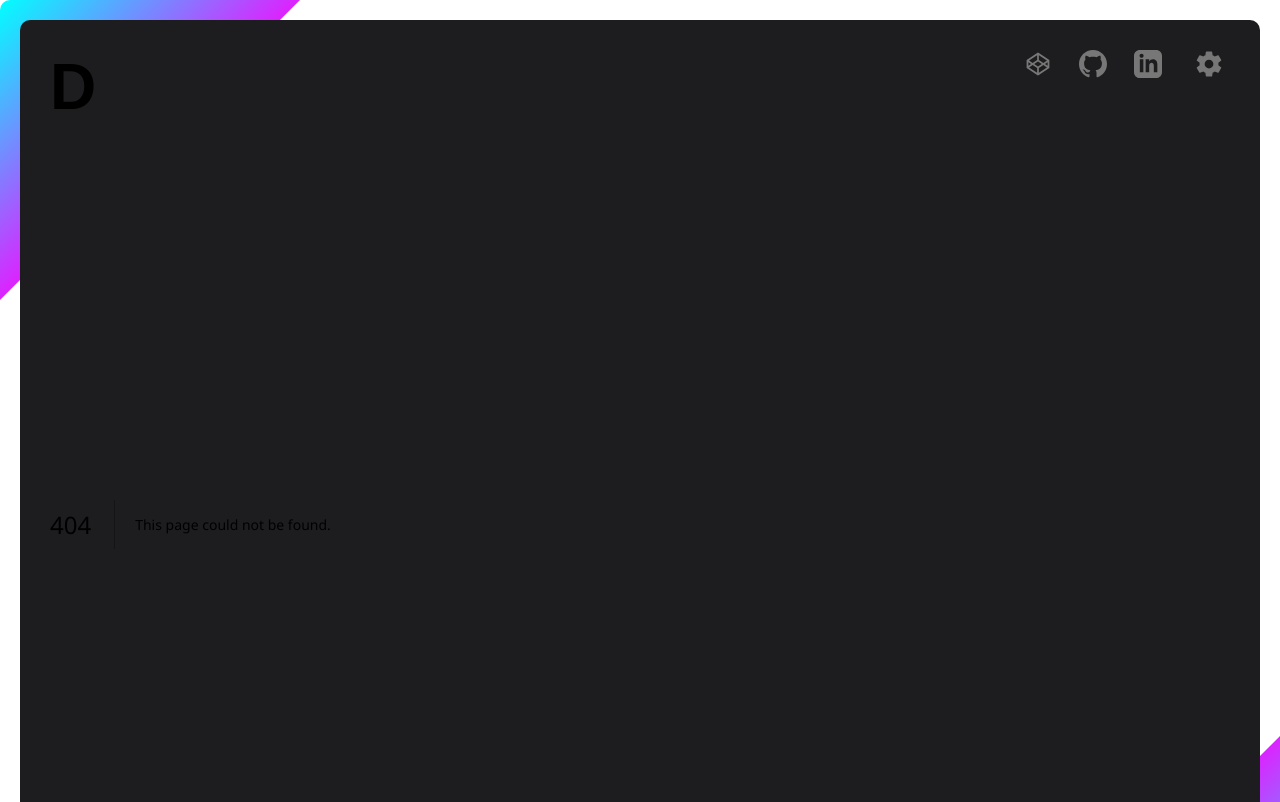
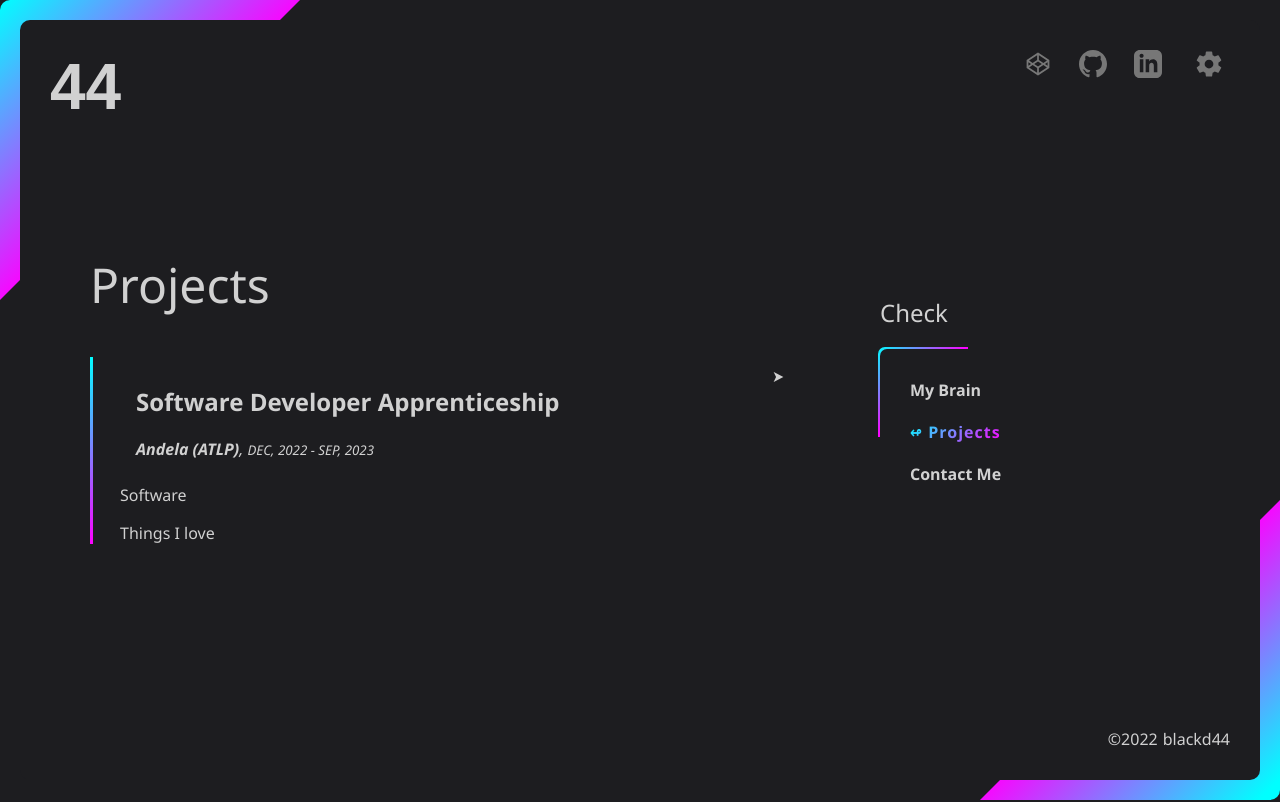
Before and after one commit to blackd44/portfolio, a Next.js app: page /projects in a window 1280 px wide. Before the commit this address had no page. Shown: the top 802 px of the page. Built offline with nearby package versions, Linux system fonts and the light colour scheme.

Commit message:
second commit

```diff
--- /dev/null
+++ b/src/app/(links)/projects/page.tsx
@@ -0,0 +1,51 @@
+import Accordion from "@/components/accordion";
+
+export default function Projects() {
+  return (
+    <>
+      <h2>
+        <span data-cursor-filter="invert(1)" data-cursor-size="3.5rem">
+          Projects
+        </span>
+      </h2>
+      <div>
+        <Accordion
+          title={
+            <>
+              <h2>Software Developer Apprenticeship</h2>
+              <em>
+                <b>Andela (ATLP)</b>, <small>DEC, 2022 - SEP, 2023</small>
+              </em>
+            </>
+          }
+        >
+          <div>
+            Throughout this Apprenticeship, I actively and passionately
+            contributed to a range of challenging projects, thereby gaining
+            invaluable hands-on experience.
+            <ul>
+              <li>
+                This experience was a testament to my ability to seamlessly
+                integrate into a dynamic development team, demonstrating not
+                only my technical prowess but also my aptitude for effective
+                collaboration.
+              </li>
+              <li>
+                Collaborated with the product team to understand requirements
+                and fix issues.
+              </li>
+              <li>
+                Solved problems using the latest in web technologies includes
+                typescript, ReactJs, GraphQL, PostgreSQL, unit testing, and
+                skills in HTML5/CSS3.
+              </li>
+              <li>Designing and implementing the designs</li>
+            </ul>
+          </div>
+        </Accordion>
+        <p>Software</p>
+        <p>Things I love</p>
+      </div>
+    </>
+  );
+}
--- a/src/app/page.tsx
+++ b/src/app/page.tsx
@@ -4,18 +4,18 @@ export default function Home() {
   return (
     <Content>
       <h1>
-        <span data-cursor-filter="invert(1)" data-cursor-size="40px">
+        <span data-cursor-filter="invert(1)" data-cursor-size="4rem">
           GREETINGS
         </span>
       </h1>
       <div>
-        <p data-cursor-filter="invert(1)" data-cursor-size="30px">
+        <p data-cursor-filter="invert(1)" data-cursor-size="1.5rem">
           My name is Benn Dalton IRADUKUNDA DUSHIMIMANA but call me Benn Dalton,
           I&apos;m a front-end developer based in Kigali, Rwanda. I have
           developed many types of front-ends from well known platforms, that was
           a joke, I designed my own projects.
         </p>
-        <p data-cursor-filter="invert(1)" data-cursor-size="30px">
+        <p data-cursor-filter="invert(1)" data-cursor-size="1.5rem">
           I&apos;m passionate about... wait you don&apos;t know, check in my
           brain.
         </p>
--- /dev/null
+++ b/src/components/accordion/index.tsx
@@ -0,0 +1,26 @@
+import { ReactNode, useId } from "react";
+import css from "./style.module.scss";
+
+type ItemProps = {
+  children?: ReactNode;
+  to?: string;
+  onClick?: React.MouseEventHandler<HTMLElement>;
+};
+
+type AccProps = ItemProps & {
+  title?: ReactNode | string;
+};
+
+export default function Accordion({ title, children, onClick }: AccProps) {
+  const id = useId();
+
+  return (
+    <div className={`${css.box}`}>
+      <input type="checkbox" id={id} />
+      <label htmlFor={id} onClick={onClick}>
+        <div>{title}</div>
+      </label>
+      <div className={css.content}>{children}</div>
+    </div>
+  );
+}
--- /dev/null
+++ b/src/components/accordion/style.module.scss
@@ -0,0 +1,94 @@
+.box {
+  --link-back: color-mix(
+    in oklab,
+    color-mix(
+      in oklab,
+      rgb(var(--active-rgb), 1) 5%,
+      rgb(var(--background-rgb), 1) 25%
+    ),
+    rgb(var(--foreground-rgb), 1) 5%
+  );
+  --back: rgb(var(--foreground-rgb), 0.06);
+  --back-hover: rgb(var(--background-rgb), 0.1);
+  --radius: 0.5rem;
+  --gap: 0.2rem;
+
+  background-color: var(--back);
+
+  position: relative;
+  contain: content;
+
+  display: flex;
+  flex-direction: column;
+  border-radius: var(--gap);
+
+  a label,
+  a .label,
+  .content a.item {
+    background-color: var(--link-back);
+
+    &:hover {
+      background-color: var(--back-hover);
+    }
+  }
+
+  label,
+  .label {
+    --rotate: 0deg;
+
+    display: flex;
+    justify-content: space-between;
+
+    background-color: var(--back);
+
+    padding: var(--radius) 1rem;
+
+    &::after {
+      rotate: var(--rotate);
+      transition: rotate 0.1s ease;
+    }
+
+    &:hover {
+      background-color: color-mix(
+        in oklab,
+        var(--back-hover) 100%,
+        rgb(var(--foreground-rgb), 1) 12%
+      );
+    }
+  }
+
+  .content {
+    max-height: 0;
+    transition: 0.1s ease;
+  }
+
+  > input {
+    position: absolute;
+    width: 0;
+    height: 0;
+    opacity: 0;
+
+    ~ label::after {
+      content: "➤";
+    }
+
+    &:checked {
+      ~ label {
+        --rotate: 90deg;
+      }
+
+      ~ .content {
+        max-height: 20rem;
+      }
+    }
+  }
+
+  .item {
+    display: block;
+    padding: var(--radius) 1rem;
+
+    &:hover {
+      background-color: var(--back-hover);
+    }
+  }
+}
--- a/src/components/content/links.tsx
+++ b/src/components/content/links.tsx
@@ -1,8 +1,29 @@
-"use client"
+"use client";
 
 import Link from "next/link";
 import { usePathname } from "next/navigation";
-import React from "react";
+import { ReactNode } from "react";
+
+type prop = {
+  href: string;
+  children?: ReactNode;
+};
+export function NavLink({ href = "", children }: prop) {
+  const pathname = usePathname();
+
+  return (
+    <Link
+      href={pathname == href ? "/" : href}
+      className={
+        (pathname == href ? "active" : "") +
+        " " +
+        (pathname.includes(href) ? "inside" : "")
+      }
+    >
+      <span>{children}</span>
+    </Link>
+  );
+}
 
 export default function ContentLinks() {
   const pathname = usePathname();
@@ -11,33 +32,13 @@ export default function ContentLinks() {
     <div className="mine-content">
       <div className="mine-content-inner">
         <div>
-          <Link
-            href={pathname == "/brain" ? "/" : "/brain"}
-            className={
-              (pathname == "/brain" ? "active" : "") +
-              " " +
-              (pathname.includes("/brain") ? "inside" : "")
-            }
-          >
-            <span>my brain</span>
-          </Link>
+          <NavLink href="/brain">my brain</NavLink>
         </div>
         <div>
-          <Link href="">
-            <span>my Achievements</span>
-          </Link>
+          <NavLink href="/projects">Projects</NavLink>
         </div>
         <div>
-          <Link
-            href={pathname == "/contact" ? "/" : "/contact"}
-            className={
-              (pathname == "/contact" ? "active" : "") +
-              " " +
-              (pathname.includes("/contact") ? "inside" : "")
-            }
-          >
-            <span>contact me</span>
-          </Link>
+          <NavLink href="/contact">contact me</NavLink>
         </div>
       </div>
     </div>
--- /dev/null
+++ b/src/components/form/style.module.scss
@@ -0,0 +1,63 @@
+@import "../../style/mixin.scss";
+
+.box {
+  margin-bottom: 1.5rem;
+
+  > label {
+    @include flexColumns;
+    position: relative;
+    padding: 0 0 10px;
+    min-height: 40px;
+    height: fit-content;
+    border-bottom: 2px solid currentColor;
+
+    > span {
+      display: inline-block;
+      width: 100%;
+      background: var(--color-dark);
+      position: absolute;
+      translate: 0 21px 0;
+      font-size: 120%;
+      letter-spacing: 2px;
+      transition: var(--fast-transition-speed) ease;
+    }
+
+    input,
+    textarea,
+    select {
+      @include fill;
+      margin: 20px 0 0;
+      padding: 0;
+      border: none;
+      background-color: transparent;
+      color: var(--color-bright);
+      outline: none;
+      font-size: 120%;
+    }
+
+    textarea {
+      padding-bottom: 0.5rem;
+      resize: none;
+      height: 38px;
+    }
+  }
+
+  > label:has(
+      input:valid,
+      textarea:valid,
+      select:valid,
+      input:focus,
+      textarea:focus,
+      select:focus
+    ) {
+    > span {
+      font-size: 80%;
+      translate: 0 0 0;
+    }
+  }
+
+  > label:has(textarea) {
+    height: fit-content;
+    padding-bottom: 0;
+  }
+}
--- a/src/components/header/index.tsx
+++ b/src/components/header/index.tsx
@@ -1,49 +1,46 @@
 import Link from "next/link";
 import { CodepenSvg, GithubSvg, LinkedinSvg } from "../../assets/svg";
 import HeaderSettings from "./settings";
+import { ReactNode } from "react";
+
+type prop = {
+  href: string;
+  children?: ReactNode;
+  icon?: ReactNode;
+};
+export function NavLink({ href = "", children, icon }: prop) {
+  return (
+    <Link href={href} target="_blank" rel="noopener noreferrer">
+      <span>{children}</span>
+      <span>{icon}</span>
+    </Link>
+  );
+}
 
 const Header = () => {
   return (
     <header>
       <div className="logo">
-        <Link href="/">D</Link>
+        <Link href="/">44</Link>
       </div>
       <nav>
         <div>
-          <Link
-            href="https://codepen.io/blackd44/"
-            target="_blank"
-            rel="noopener noreferrer"
-          >
-            <span>CodePen</span>
-            <span>
-              <CodepenSvg />
-            </span>
-          </Link>
+          <NavLink href="https://codepen.io/blackd44/" icon={<CodepenSvg />}>
+            CodePen
+          </NavLink>
         </div>
         <div>
-          <Link
-            href="https://github.com/blackd44/"
-            target="_blank"
-            rel="noopener noreferrer"
-          >
-            <span>Github</span>
-            <span>
-              <GithubSvg />
-            </span>
-          </Link>
+          <NavLink href="https://github.com/blackd44/" icon={<GithubSvg />}>
+            Github
+          </NavLink>
         </div>
         <div>
-          <Link
+          <NavLink
             href="https://www.linkedin.com/in/iradukunda-benn-dalton/"
-            target="_blank"
-            rel="noopener noreferrer"
+            icon={<LinkedinSvg />}
           >
-            <span>Linkedin</span>
-            <span>
-              <LinkedinSvg />
-            </span>
-          </Link>
+            Linkedin
+          </NavLink>
         </div>
         <HeaderSettings />
       </nav>
--- a/src/style/globals.scss
+++ b/src/style/globals.scss
@@ -1,10 +1,10 @@
-@import 'mixin.scss';
-@import 'variable.scss';
-@import 'function.scss';
+@import "mixin.scss";
+@import "variable.scss";
+@import "function.scss";
 
 * {
   box-sizing: border-box;
-  font-family: 'Segoe UI', Tahoma, Geneva, Verdana, sans-serif;
+  font-family: "Segoe UI", Tahoma, Geneva, Verdana, sans-serif;
   //user-select: none;
 }
 
@@ -28,7 +28,7 @@ a {
   height: fit-content;
   width: 100%;
 
-  >.main-container-outer {
+  > .main-container-outer {
     @include flexCenterX;
 
     width: 100%;
@@ -37,7 +37,7 @@ a {
     border-radius: 10px;
     position: relative;
 
-    >.main-container-inner {
+    > .main-container-inner {
       @include flexColumns;
 
       width: 100%;
@@ -47,8 +47,8 @@ a {
     }
   }
 
-  >.main-container-outer::after {
-    content: '';
+  > .main-container-outer::after {
+    content: "";
     width: calc(100% + (var(--padding-size) * 2));
     height: calc(100% + (var(--padding-size) * 2));
     top: calc(var(--padding-size) * -1);
@@ -56,13 +56,22 @@ a {
     position: absolute;
     background-color: var(--color-active);
     background: var(--linear-gradient-large);
-    clip-path: polygon(0 0, var(--line-length) 0, 0 var(--line-length), calc(100% - var(--line-length)) 100%, 100% calc(100% - var(--line-length)), 100% 100%, calc(100% - var(--line-length)) 100%, 0 var(--line-length));
+    clip-path: polygon(
+      0 0,
+      var(--line-length) 0,
+      0 var(--line-length),
+      calc(100% - var(--line-length)) 100%,
+      100% calc(100% - var(--line-length)),
+      100% 100%,
+      calc(100% - var(--line-length)) 100%,
+      0 var(--line-length)
+    );
     border-radius: inherit;
     z-index: -1;
   }
 
   @media screen and (max-width: 600px) {
-    >.main-container-outer::after {
+    > .main-container-outer::after {
       clip-path: none;
       width: var(--line-length);
       height: var(--line-length);
@@ -78,25 +87,25 @@ a {
   align-items: center;
   max-height: calc(100vh - 75px - 80px - (var(--padding-size) * 4));
 
-  >.mine-inner {
+  > .mine-inner {
     position: relative;
 
-    >h2 {
+    > h2 {
       font-weight: unset;
     }
 
-    >.mine-content {
+    > .mine-content {
       position: relative;
       border-top-left-radius: 7px;
 
-      >.mine-content-inner {
+      > .mine-content-inner {
         position: relative;
         padding: calc(var(--padding-size) * 1.5) calc(var(--padding-size) * 1.5);
         background-color: var(--color-dark);
         z-index: 1;
         border-radius: inherit;
 
-        >div {
+        > div {
           margin-bottom: 10px;
           display: grid;
 
@@ -104,7 +113,7 @@ a {
             padding-bottom: 10px;
             position: relative;
 
-            >span {
+            > span {
               background: var(--linear-gradient-medium);
               background-repeat: no-repeat;
               color: transparent;
@@ -118,37 +127,37 @@ a {
           }
 
           a:hover {
-
-            >span {
+            > span {
               background-size: 100%;
               letter-spacing: 1px;
             }
           }
 
           a.inside {
-            >span {
+            > span {
               background-size: 100%;
               letter-spacing: 1px;
             }
           }
 
           a.active.inside {
-            >span::before {
-              content: '↫ ';
+            > span::before {
+              content: "↫ ";
             }
           }
         }
       }
 
       @media screen and (max-width: 600px) {
-        >.mine-content-inner {
-          padding: calc(var(--padding-size) * 2.3) calc(var(--padding-size) * 2.3);
+        > .mine-content-inner {
+          padding: calc(var(--padding-size) * 2.3)
+            calc(var(--padding-size) * 2.3);
         }
       }
     }
 
-    >.mine-content::before {
-      content: '';
+    > .mine-content::before {
+      content: "";
       width: 90px;
       height: 90px;
       max-height: calc(100% + var(--sm-line-width));
@@ -165,22 +174,21 @@ a {
 header {
   @include flexFillStart;
 
-
-  >.logo {
+  > .logo {
     font-size: 400%;
     font-family: sans-serif;
     font-weight: bold;
   }
 
-  >nav {
+  > nav {
     @include flexEnd;
 
-    >div {
+    > div {
       padding: 0 12px;
       width: 55px;
       height: 30px;
 
-      >a {
+      > a {
         @include flexCenter;
         color: var(--color-hidden);
 
@@ -189,12 +197,12 @@ header {
           height: 28px;
         }
 
-        >span {
+        > span {
           text-align: center;
           font-size: 80%;
         }
 
-        >span:first-child {
+        > span:first-child {
           visibility: hidden;
           background: var(--linear-gradient-medium);
           background-size: 0%;
@@ -208,36 +216,36 @@ header {
     }
 
     @media screen and (max-width: 600px) {
-      >div {
-        >a {
-          >span:first-child {
+      > div {
+        > a {
+          > span:first-child {
             top: -2px;
           }
         }
       }
     }
 
-    >div:last-child {
+    > div:last-child {
       padding-right: 0;
     }
 
-    >.settings {
+    > .settings {
       position: relative;
       z-index: 2;
 
-      >a {
-        >span:first-child {
+      > a {
+        > span:first-child {
           top: -23.5px;
         }
 
         @media screen and (max-width: 600px) {
-          >span:first-child {
+          > span:first-child {
             top: -19.5px;
           }
         }
       }
 
-      >div {
+      > div {
         position: absolute;
         width: max-content;
         max-height: calc(100vh - 55px - (var(--padding-size) * 2));
@@ -249,27 +257,27 @@ header {
         border-bottom-right-radius: 0;
         visibility: hidden;
         background-color: #6666;
-        box-shadow: -15px 15px 15px 0 unquote(opacity(#000000, .15));
+        box-shadow: -15px 15px 15px 0 unquote(opacity(#000000, 0.15));
 
-        >div {
-          padding: .5rem calc(var(--padding-size) * 2);
+        > div {
+          padding: 0.5rem calc(var(--padding-size) * 2);
 
-          >article {
+          > article {
             border-bottom: 1px solid currentColor;
           }
 
-          >article:last-child {
+          > article:last-child {
             border-bottom: 1px solid transparent;
           }
 
-          p:has(>label) {
+          p:has(> label) {
             display: flex;
             align-items: center;
             gap: 10px;
             margin: 10px 0;
             padding: 0 2rem;
 
-            >label:has(input) {
+            > label:has(input) {
               display: inline-block;
               height: 30px;
               aspect-ratio: 1/1;
@@ -291,12 +299,10 @@ header {
             }
           }
         }
-
       }
     }
 
-    >div:hover {
-
+    > div:hover {
       a {
         svg {
           transition: var(--fast-transition-speed) ease;
@@ -305,7 +311,7 @@ header {
           height: 35px;
         }
 
-        >span:first-child {
+        > span:first-child {
           visibility: visible;
           color: transparent;
           background-size: 100%;
@@ -313,7 +319,7 @@ header {
       }
     }
 
-    >.settings:hover {
+    > .settings:hover {
       a {
         svg {
           width: 28px;
@@ -321,8 +327,8 @@ header {
         }
       }
 
-      >div {
-        visibility: visible
+      > div {
+        visibility: visible;
       }
     }
   }
@@ -344,91 +350,29 @@ main {
     gap: 5rem;
     padding: 0 0 0 calc(var(--padding-size) * 2);
 
-
-    >.main-content {
-
-      >h1,
-      >h2,
-      >h3 {
+    > .main-content {
+      > h1,
+      > h2,
+      > h3 {
         font-weight: unset;
         margin-top: 0;
       }
 
-      >h1 {
+      > h1 {
         font-size: 350%;
       }
 
-      >h2 {
+      > h2 {
         font-size: 300%;
       }
 
-      >h3 {
+      > h3 {
         font-size: 250%;
       }
 
-      >div {
+      > div {
         padding-left: calc(var(--padding-size) + 10px);
         position: relative;
-
-        div:has(input, textarea, select) {
-          margin-bottom: 1.5rem;
-
-          >label {
-            @include flexColumns;
-            position: relative;
-            padding: 0 0 10px;
-            min-height: 40px;
-            height: fit-content;
-            border-bottom: 2px solid currentColor;
-
-            >span {
-              display: inline-block;
-              width: 100%;
-              background: var(--color-dark);
-              position: absolute;
-              translate: 0 21px 0;
-              font-size: 120%;
-              letter-spacing: 2px;
-              transition: var(--fast-transition-speed) ease;
-            }
-
-            input,
-            textarea,
-            select {
-              @include fill;
-              margin: 20px 0 0;
-              padding: 0;
-              border: none;
-              background-color: transparent;
-              color: var(--color-bright);
-              outline: none;
-              font-size: 120%;
-            }
-
-            textarea {
-              padding-bottom: .5rem;
-              resize: none;
-              height: 38px;
-            }
-          }
-
-          >label:has(input:valid,
-            textarea:valid,
-            select:valid,
-            input:focus,
-            textarea:focus,
-            select:focus) {
-            >span {
-              font-size: 80%;
-              translate: 0 0 0;
-            }
-          }
-
-          >label:has(textarea) {
-            height: fit-content;
-            padding-bottom: 0;
-          }
-        }
 
         button {
           width: 100%;
@@ -456,15 +400,15 @@ main {
       }
 
       @media screen and (max-width: 900px) {
-        >div {
+        > div {
           form {
             padding-right: calc(var(--padding-size) + 10px);
           }
         }
       }
 
-      >div::before {
-        content: '';
+      > div::before {
+        content: "";
         height: 100%;
         width: var(--sm-line-width);
         background: var(--linear-gradient-medium);
@@ -474,7 +418,6 @@ main {
       }
     }
   }
-
 }
 
 @media screen and (max-width: 900px) {
@@ -487,10 +430,10 @@ main {
       gap: 1rem;
       padding: 0;
 
-      >.main-content {
+      > .main-content {
         min-height: 200px;
 
-        >h1 {
+        > h1 {
           font-size: 250%;
         }
       }
@@ -516,7 +459,6 @@ footer {
   }
 }
 
-
 ::-webkit-scrollbar {
   width: calc(var(--sm-line-width) * 3);
 }
@@ -534,11 +476,11 @@ footer {
 }
 
 .linear-gradient-md {
-  >.start {
+  > .start {
     stop-color: var(--color-active);
   }
 
-  >.stop {
+  > .stop {
     stop-color: var(--color-active-2);
   }
 }
@@ -560,7 +502,7 @@ footer {
     top: 0;
     left: 0;
 
-    >div {
+    > div {
       position: absolute;
       width: var(--cursor-size);
       height: var(--cursor-size);
```
Also changed, not shown: src/app/(links)/contact/page.tsx (+9 -13 lines), src/components/form/input.tsx (added, +33 -0 lines).
